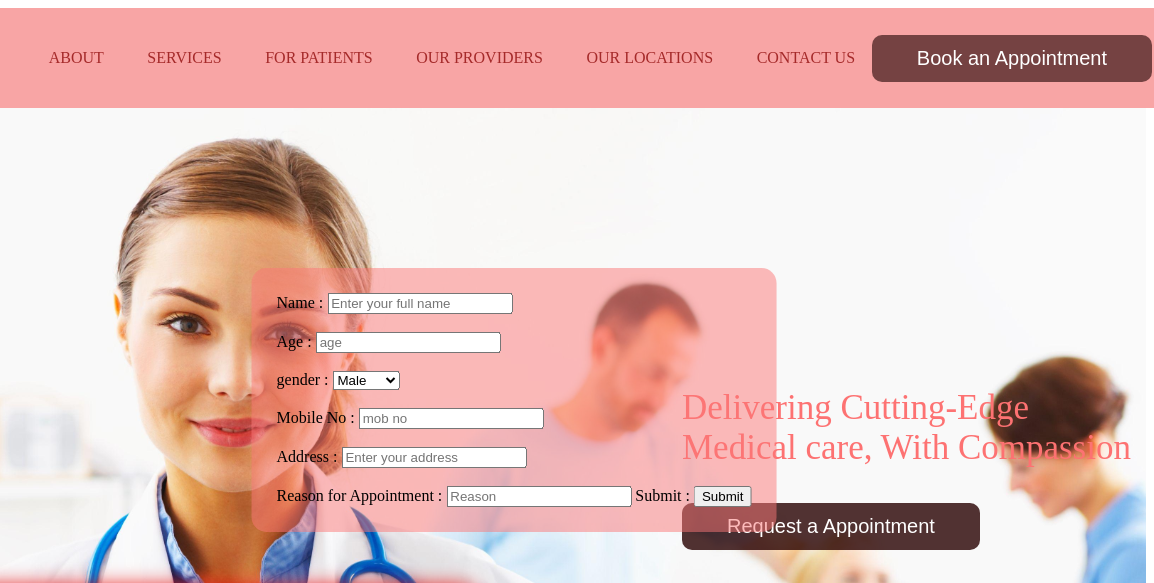
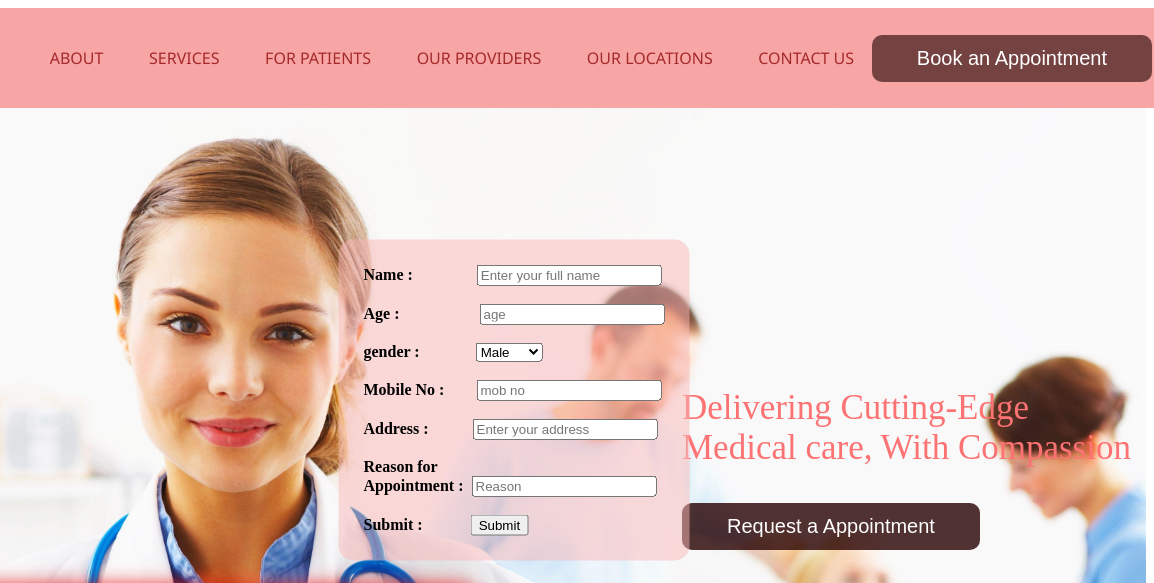
Before and after one commit to panditakshay402/web-project, a plain HTML site: page index.html in a window 1280 px wide. Both pictures are taken after a click on the button "Book an Appointment". Shown: the top 583 px of the page, 126-1280 px from the left. Drawn offline with Linux system fonts and the light colour scheme.

Commit message:
book appnt form aligned

```diff
--- a/index.html
+++ b/index.html
@@ -127,17 +127,17 @@ We look forward to serving you and helping you achieve your health and wellness
        <div id="but1">
         <button id="bt1">Book an Appointment</button>
         <form id="form1" style="display: none;"  >
-            Name : <input type="text" placeholder="Enter your full name"><br><br>
-            Age : <input type="num" placeholder="age"> <br><br>
-            gender : <select name="gender" title="Gender">
+          <b>  Name : &nbsp; &nbsp; &nbsp; &nbsp; &nbsp; &nbsp; &nbsp; &nbsp;</b><input type="text" placeholder="Enter your full name"><br><br>
+            <b>Age :</b>&nbsp; &nbsp; &nbsp; &nbsp; &nbsp; &nbsp; &nbsp; &nbsp; &nbsp; &nbsp; <input type="num" placeholder="age"> <br><br>
+            <b>gender :</b>&nbsp; &nbsp; &nbsp; &nbsp; &nbsp; &nbsp; &nbsp; <select name="gender" title="Gender">
                 <option value="">Male</option>
                 <option value="">Female</option>
                 <option value="">Trans</option>
             </select> <br><br>
-            Mobile No : <input type="number" placeholder="mob no"> <br><br>
-            Address : <input type="text" placeholder="Enter your address"><br><br>
-            Reason for Appointment : <input type="text" placeholder="Reason">
-            Submit : <input type="submit">
+            <b>Mobile No :</b> &nbsp; &nbsp;&nbsp; &nbsp; <input type="number" placeholder="mob no"> <br><br>
+            <b>Address :</b> &nbsp; &nbsp; &nbsp; &nbsp; &nbsp; <input type="text" placeholder="Enter your address"><br><br>
+            <b>Reason for <br> Appointment :</b> &nbsp;<input type="text" placeholder="Reason"><br><br>
+            <b>Submit :</b> &nbsp; &nbsp; &nbsp;&nbsp; &nbsp; &nbsp; <input type="submit">
         </form>
        </div>
 
--- a/style.css
+++ b/style.css
@@ -70,11 +70,12 @@ nav li {
 
 }
 .navi nav a{
-    width: 150px;
+
     text-decoration-style: solid;
     color: brown;
     text-decoration: wavy;
     text-transform: uppercase;
+    font-family: 'Segoe UI', Tahoma, Geneva, Verdana, sans-serif;
 
 }
 
@@ -101,7 +102,7 @@ bt1{
     top: 50%;
     left: 50%;
     transform: translate(-50%, -50%);
-    background-color: rgba(252, 121, 121, 0.5);
+    background-color: rgba(250, 183, 183, 0.5);
     z-index: 9;
     border-radius: 15px;
   }
```
